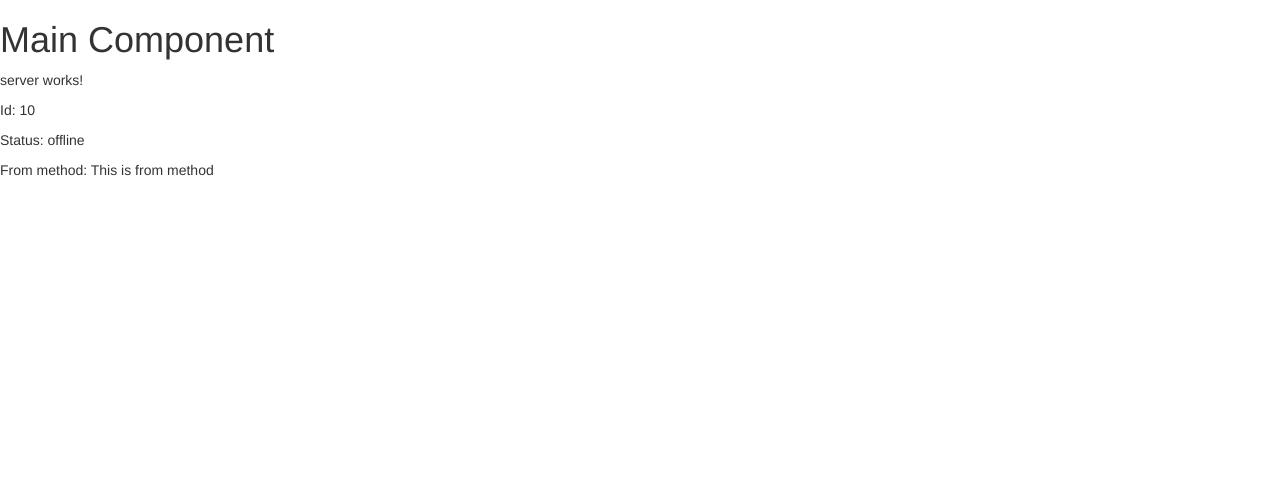
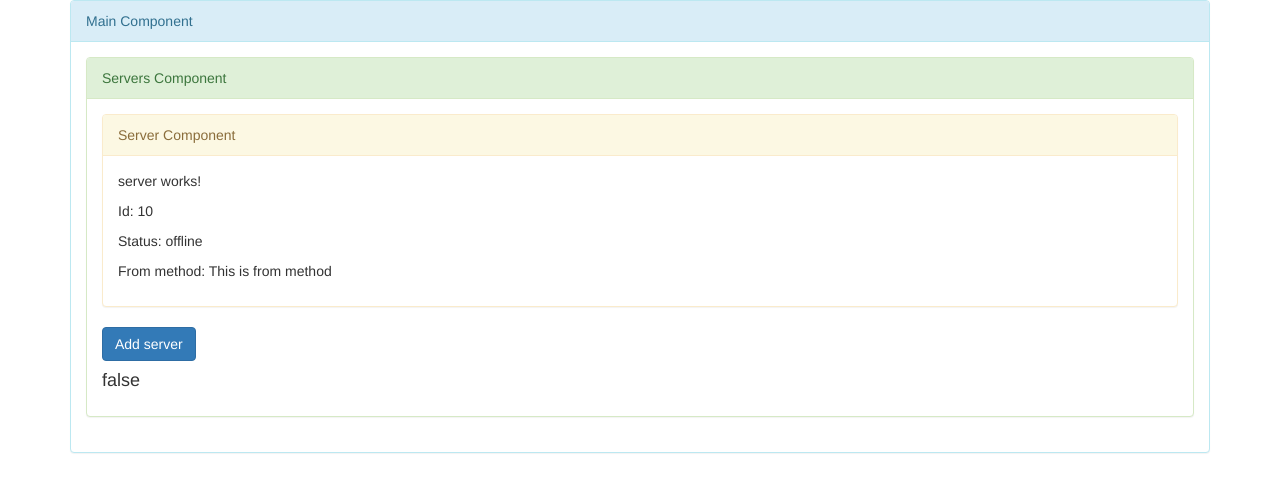
Before and after one commit to ShairaChristine/my-first-angular, an Angular app: page / in a window 1280 px wide. Shown: the top 492 px of the page. Built offline with nearby package versions, Linux system fonts and the light colour scheme.

Commit message:
event binding

```diff
--- a/src/app/app.component.html
+++ b/src/app/app.component.html
@@ -1,3 +1,15 @@
-<h1>Main Component</h1>
 
-<app-server></app-server>
+
+<div class="container">
+    <div class="xs-12">
+        <div class="panel panel-info ">
+
+            <div class="panel-heading">
+                Main Component
+            </div>
+            <div class="panel-body">
+                <app-servers></app-servers>
+            </div>
+        </div>
+    </div>
+</div>
--- a/src/app/app.module.ts
+++ b/src/app/app.module.ts
@@ -3,11 +3,13 @@ import { NgModule } from '@angular/core';
 
 import { AppComponent } from './app.component';
 import { ServerComponent } from './server/server.component';
+import { ServersComponent } from './servers/servers.component';
 
 @NgModule({
   declarations: [
     AppComponent,
-    ServerComponent
+    ServerComponent,
+    ServersComponent
   ],
   imports: [
     BrowserModule
--- a/src/app/server/server.component.html
+++ b/src/app/server/server.component.html
@@ -1,4 +1,12 @@
-<p>server works!</p>
-<p>Id: {{serverId}}</p>
-<p>Status: {{serverStatus}}</p>
-<p>From method: {{fromMethod()}}</p>
+
+<div class="panel panel-warning">
+    <div class="panel-heading">
+        Server Component
+    </div>
+    <div class="panel-body">
+        <p>server works!</p>
+        <p>Id: {{serverId}}</p>
+        <p>Status: {{serverStatus}}</p>
+        <p>From method: {{fromMethod()}}</p>
+    </div>
+</div>
--- /dev/null
+++ b/src/app/servers/servers.component.html
@@ -0,0 +1,16 @@
+
+
+<div class="panel panel-success">
+    <div class="panel-heading">
+        Servers Component
+    </div>
+    <div class="panel-body">
+        <app-server></app-server>
+        <button
+            class="btn btn-primary"
+            [disabled]="!allowNewServer"
+            (click)="createServer()">Add server</button>
+
+        <h4 [innerText]="newServerStatus"></h4>
+    </div>
+</div>
--- /dev/null
+++ b/src/app/servers/servers.component.ts
@@ -0,0 +1,25 @@
+import { Component, OnInit } from '@angular/core';
+
+@Component({
+  selector: 'app-servers',
+  templateUrl: './servers.component.html',
+  styleUrls: ['./servers.component.css']
+})
+export class ServersComponent implements OnInit {
+
+  allowNewServer = false;
+  newServerStatus = false
+
+  constructor() {
+    setTimeout(()=>{
+      this.allowNewServer = true
+    }, 2000)
+  }
+
+  ngOnInit(): void {
+  }
+
+  createServer(){
+    return this.newServerStatus = true
+  }
+}
```
Also changed, not shown: src/app/servers/dist/servers.component.js (added), src/app/servers/servers.component.css (added), 1 other file (tests, documents, lock files or other folders).
